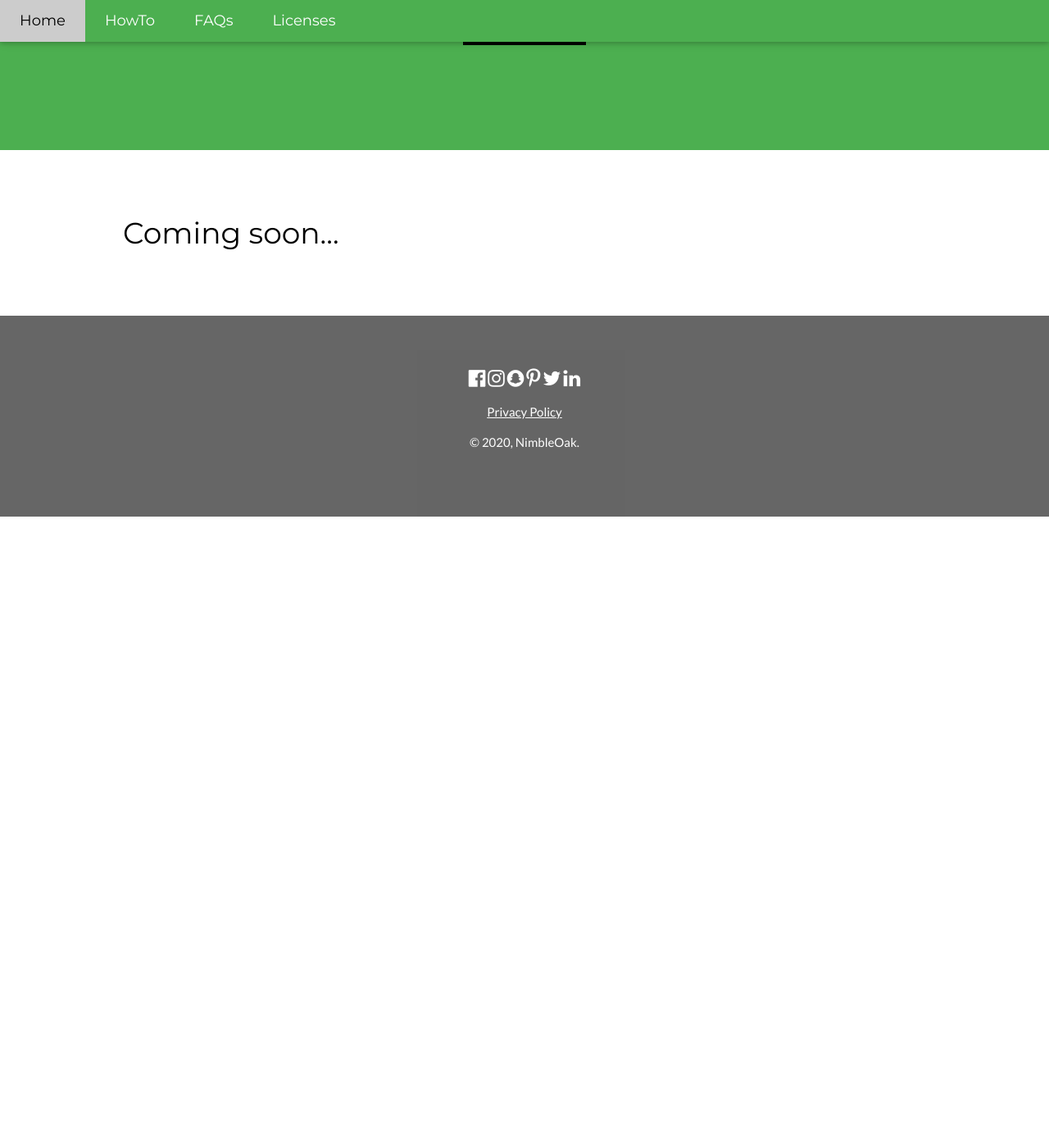
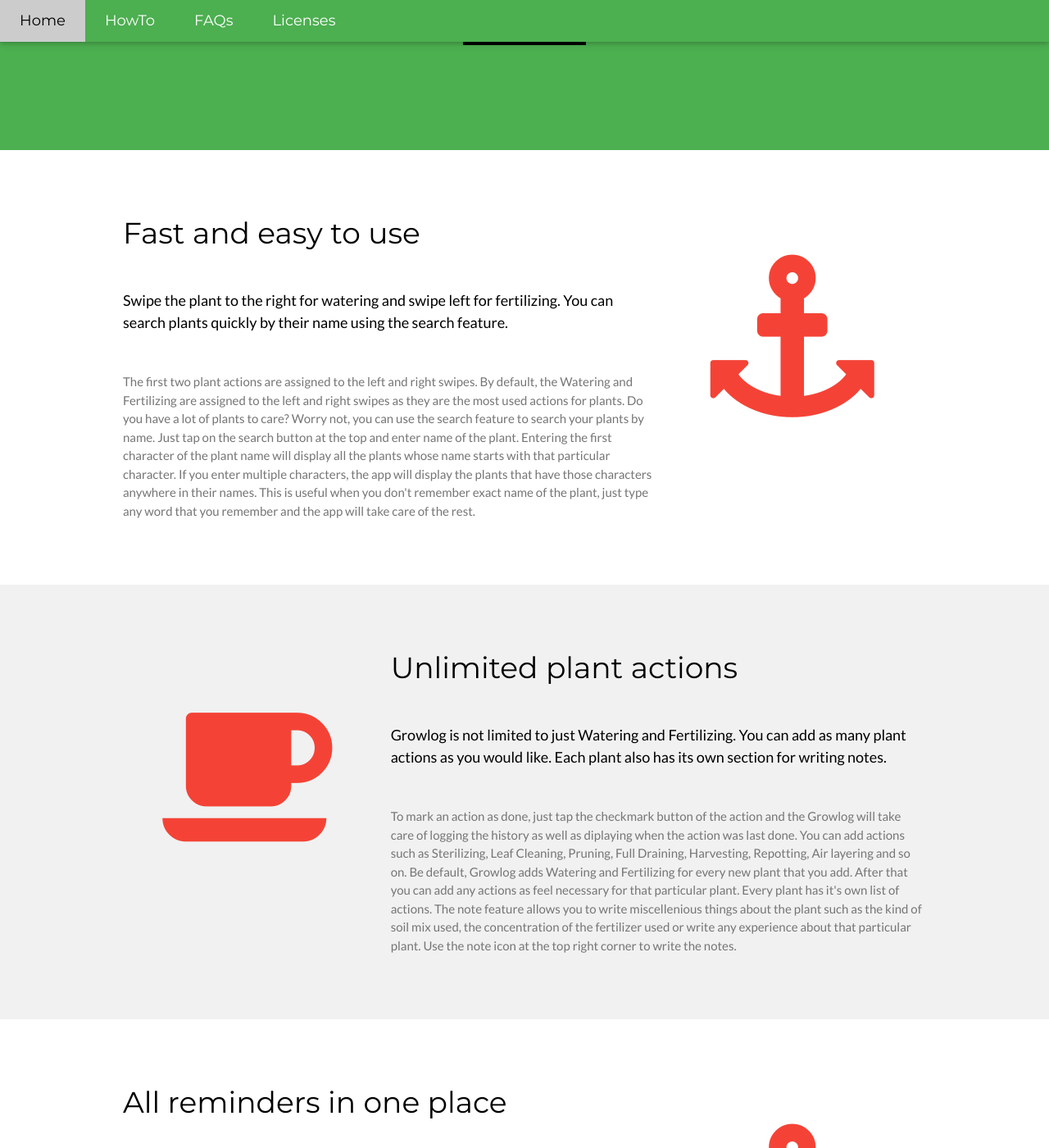
Before and after one commit to YogeshUmeshVaity/growlog, a Jekyll site: the page built from index.html, in a window 1280 px wide and 1400 px high, scrolled down 336 px. Shown: the whole window at 82% size. Built offline with Jekyll 4.4.1, drawn with Linux system fonts in a browser that asks for light colours; before the commit the page ends 966 px from its top, so only the background shows below that; some of the changed text lies outside the part shown.

Commit message:
Add feature explanation to home page for Plant list, Plant actions and Reminders.

```diff
--- a/index.html
+++ b/index.html
@@ -40,61 +40,92 @@
     {% include header.html %}
 
     <!-- This is a temporary heading div. It should be deleted when the grids that commented out below this are live. -->
-    <div class="w3-row-padding w3-padding-64 w3-container">
+    <!-- <div class="w3-row-padding w3-padding-64 w3-container">
         <div class="w3-content">
             <div class="w3-twothird">
                 <h1>Coming soon...</h1>
             </div>
         </div>
-    </div>
+    </div> -->
 
-    <!-- First Grid -->
-    <!-- <div class="w3-row-padding w3-padding-64 w3-container">
+    <!-- Plant List Grid -->
+    <div class="w3-row-padding w3-padding-64 w3-container">
         <div class="w3-content">
             <div class="w3-twothird">
-                <h1>Coming soon...</h1>
-                <h5 class="w3-padding-32">Lorem ipsum dolor sit amet, consectetur adipiscing elit, sed do eiusmod tempor
-                    incididunt ut labore et dolore magna aliqua. Ut enim ad minim veniam, quis nostrud exercitation
-                    ullamco laboris nisi ut aliquip ex ea commodo consequat.</h5>
+                <h1>Fast and easy to use</h1>
+                <h5 class="w3-padding-32">Swipe the plant to the right for watering and swipe left for fertilizing. You
+                    can search plants quickly by their name using the search feature.</h5>
 
-                <p class="w3-text-grey">Lorem ipsum dolor sit amet, consectetur adipiscing elit, sed do eiusmod tempor
-                    incididunt ut labore et dolore magna aliqua. Ut enim ad minim veniam, quis nostrud exercitation
-                    ullamco laboris nisi ut aliquip ex ea commodo consequat. Excepteur sint
-                    occaecat cupidatat non proident, sunt in culpa qui officia deserunt mollit anim id est laborum
-                    consectetur adipiscing elit, sed do eiusmod tempor incididunt ut labore et dolore magna aliqua. Ut
-                    enim ad minim veniam, quis nostrud exercitation ullamco
-                    laboris nisi ut aliquip ex ea commodo consequat.</p>
+                <p class="w3-text-grey">The first two plant actions are assigned to the left and right swipes. By
+                    default, the Watering and Fertilizing are assigned to the left and right swipes as they are the most
+                    used actions for plants. Do you have a lot of plants to care? Worry not, you can use the search
+                    feature to search your plants by name. Just tap on the search button at the top and enter name of
+                    the
+                    plant. Entering the first character of the plant name will display all the plants whose name starts
+                    with that particular character. If you enter multiple characters, the app will display the plants
+                    that have those characters anywhere in their names. This is useful when you don't remember exact
+                    name of the plant, just type any word that you remember and the app will take care of the rest.
+                </p>
             </div>
 
+            <!-- Plant list screenshot -->
             <div class="w3-third w3-center">
                 <i class="fa fa-anchor w3-padding-64 w3-text-red"></i>
             </div>
         </div>
-    </div> -->
+    </div>
 
-    <!-- Second Grid -->
-    <!-- <div class="w3-row-padding w3-light-grey w3-padding-64 w3-container">
+    <!-- Plant Actions Grid -->
+    <div class="w3-row-padding w3-light-grey w3-padding-64 w3-container">
         <div class="w3-content">
+            <!-- Plant actions screenshot -->
             <div class="w3-third w3-center">
                 <i class="fa fa-coffee w3-padding-64 w3-text-red w3-margin-right"></i>
             </div>
 
             <div class="w3-twothird">
-                <h1>Lorem Ipsum</h1>
-                <h5 class="w3-padding-32">Lorem ipsum dolor sit amet, consectetur adipiscing elit, sed do eiusmod tempor
-                    incididunt ut labore et dolore magna aliqua. Ut enim ad minim veniam, quis nostrud exercitation
-                    ullamco laboris nisi ut aliquip ex ea commodo consequat.</h5>
+                <h1>Unlimited plant actions</h1>
+                <h5 class="w3-padding-32">Growlog is not limited to just Watering and Fertilizing. You can add as many
+                    plant actions as you would like. Each plant also has its own section for writing notes. </h5>
 
-                <p class="w3-text-grey">Lorem ipsum dolor sit amet, consectetur adipiscing elit, sed do eiusmod tempor
-                    incididunt ut labore et dolore magna aliqua. Ut enim ad minim veniam, quis nostrud exercitation
-                    ullamco laboris nisi ut aliquip ex ea commodo consequat. Excepteur sint
-                    occaecat cupidatat non proident, sunt in culpa qui officia deserunt mollit anim id est laborum
-                    consectetur adipiscing elit, sed do eiusmod tempor incididunt ut labore et dolore magna aliqua. Ut
-                    enim ad minim veniam, quis nostrud exercitation ullamco
-                    laboris nisi ut aliquip ex ea commodo consequat.</p>
+                <p class="w3-text-grey">To mark an action as done, just tap the checkmark button of the action and the
+                    Growlog will take care of logging the history as well as diplaying when the action was last done.
+                    You can add actions such as Sterilizing, Leaf Cleaning, Pruning, Full Draining, Harvesting,
+                    Repotting, Air layering and so on. Be default, Growlog adds Watering and Fertilizing for
+                    every new plant that you add. After that you can add any actions as feel necessary for that
+                    particular plant. Every plant has it's own list of actions. The note feature allows you to write
+                    miscellenious things about the plant such as the kind of soil mix used, the concentration of the
+                    fertilizer used or write any experience about that particular plant. Use the note icon at the top
+                    right corner to write the notes.
+                </p>
             </div>
         </div>
-    </div> -->
+    </div>
+
+    <!-- Reminders Grid -->
+    <div class="w3-row-padding w3-padding-64 w3-container">
+        <div class="w3-content">
+            <div class="w3-twothird">
+                <h1>All reminders in one place</h1>
+                <h5 class="w3-padding-32">You can set repeating reminders for plant actions and get a single daily
+                    notification for all the reminders. You also have the ability to postpone a reminder.</h5>
+
+                <p class="w3-text-grey">The reminders screen displays all the plant actions that need your attention.
+                    You get a daily notification if there are any actions required by you. To set the reminder for a
+                    plant action, tap the alarm icon for that particular action and specify the repeating number of days
+                    after which to remind you of that action. The reminder is triggered when the specified number of
+                    days exceeds the number of days since the plant action was last done. You can also postpone a
+                    reminder when you think it's not an appropriate time to perform that action. Use the snooze icon to
+                    specify the number of days by which the reminder should be postponed.
+                </p>
+            </div>
+
+            <!-- Reminders screenshot -->
+            <div class="w3-third w3-center">
+                <i class="fa fa-anchor w3-padding-64 w3-text-red"></i>
+            </div>
+        </div>
+    </div>
 
     <!-- <div class="w3-container w3-black w3-center w3-opacity w3-padding-64">
         <h1 class="w3-margin w3-xlarge">Quote of the day: live life</h1>
```
